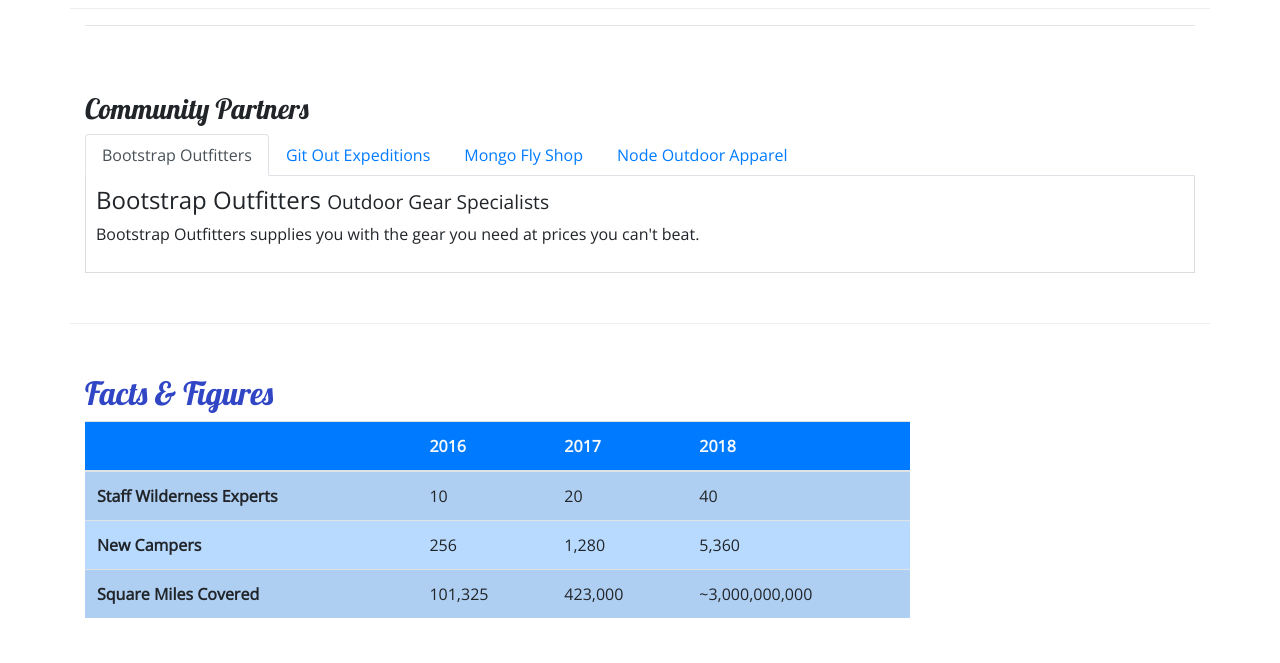
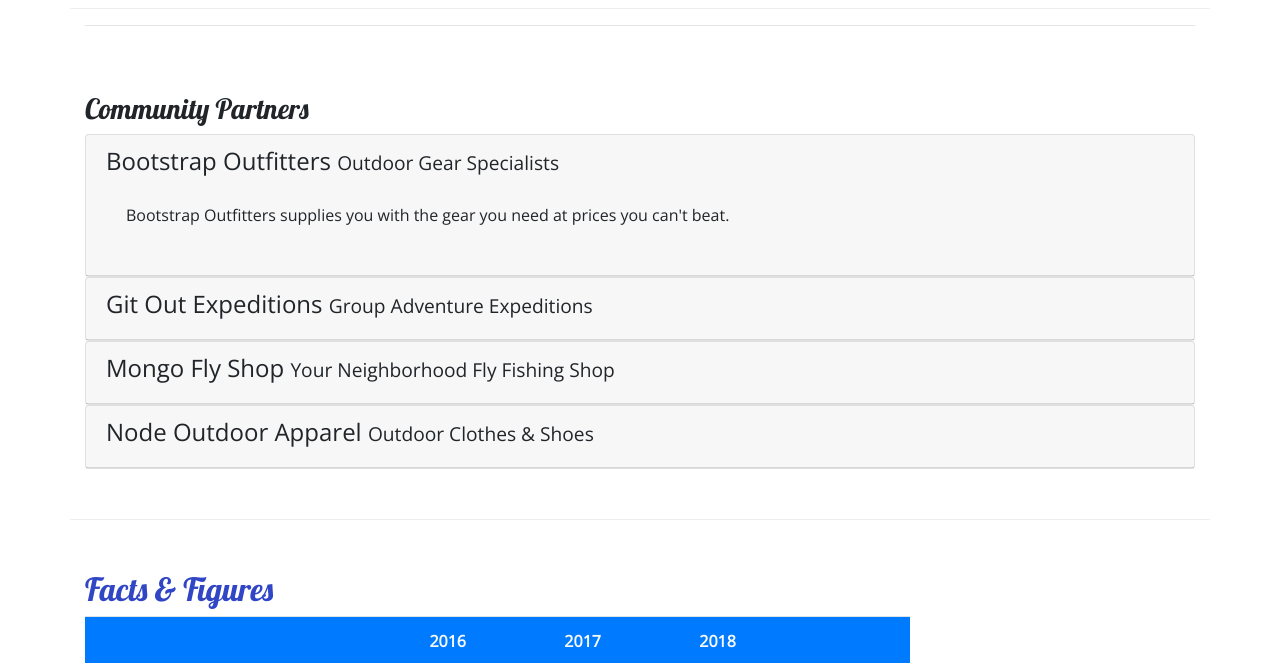
Before and after one commit to joannahanchang/Bootstrap-Project-Setup, a website: page aboutus.html in a window 1280 px wide. Shown: the part 820-1483 px from the top of the page. Drawn offline with nearby package versions, Linux system fonts and the light colour scheme.

Commit message:
Accordion

```diff
--- a/aboutus.html
+++ b/aboutus.html
@@ -103,28 +103,62 @@
         <div class="row row-content">
             <div class="col">
                 <h3>Community Partners</h3>
-                <ul class="nav nav-tabs">
-                    <li class="nav-item"><a class="nav-link active" href="#bootstrap" role="tab" data-toggle="tab">Bootstrap Outfitters</a></li>
-                    <li class="nav-item"><a class="nav-link" href="#git" role="tab" data-toggle="tab">Git Out Expeditions</a></li>
-                    <li class="nav-item"><a class="nav-link" href="#mongo" role="tab" data-toggle="tab">Mongo Fly Shop</a></li>
-                    <li class="nav-item"><a class="nav-link" href="#node" role="tab" data-toggle="tab">Node Outdoor Apparel</a></li>
-                </ul>
-                <div class="tab-content">
-                    <div role="tabpanel" class="tab-pane fade show active" id="bootstrap">
-                        <h4>Bootstrap Outfitters <small>Outdoor Gear Specialists</small></h4>
-                        <p class="d-none d-sm-block">Bootstrap Outfitters supplies you with the gear you need at prices you can't beat.</p>
+                <div id="accordion">
+                    <div class="card">
+                        <div role="tab" class="card-header">
+                            <h4>
+                                <a data-toggle="collapse" data-target="#bootstrap">
+                                    Bootstrap Outfitters <small>Outdoor Gear Specialists</small>
+                                </a>
+                            </h4>
+                            <div class="collapse show" id="bootstrap" data-parent="#accordion">
+                                <div class="card-body">
+                                    <p class="d-none d-sm-block">Bootstrap Outfitters supplies you with the gear you need at prices you can't beat.</p>
+                                </div>
+                            </div>
+                        </div>
                     </div>
-                    <div role="tabpanel" class="tab-pane fade" id="git">
-                        <h4>Git Out Expeditions <small>Group Adventure Expeditions</small></h4>
-                        <p class="d-none d-sm-block">Join Git Out Expeditions to explore new horizons with a group of other adventurers!</p>
+                    <div class="card">
+                        <div role="tab" class="card-header">
+                            <h4>
+                                <a class="collapsed" data-toggle="collapse" data-target="#git">
+                                    Git Out Expeditions <small>Group Adventure Expeditions</small>
+                                </a>
+                            </h4>
+                            <div class="collapse" id="git" data-parent="#accordion">
+                                <div class="card-body">
+                                    <p class="d-none d-sm-block">Join Git Out Expeditions to explore new horizons with a group of other adventurers!</p>
+                               </div>
+                            </div>
+                        </div>
                     </div>
-                    <div role="tabpanel" class="tab-pane fade" id="mongo">
-                        <h4>Mongo Fly Shop <small>Your Neighborhood Fly Fishing Shop.</small></h4>
-                        <p class="d-none d-sm-block">Need a new fishing pole, a tacklebox, or flies of all kinds? Stop by Mongo Fly Shop.</p>
+                    <div class="card">
+                        <div role="tab" class="card-header">
+                            <h4>
+                                <a class="collapsed" data-toggle="collapse" data-target="#mongo">
+                                    Mongo Fly Shop <small>Your Neighborhood Fly Fishing Shop</small>
+                                </a>
+                            </h4>
+                            <div class="collapse" id="mongo" data-parent="#accordion">
+                                <div class="card-body">
+                                    <p class="d-none d-sm-block">Need a new fishing pole, a tacklebox, or flies of all kinds? Stop by Mongo Fly Shop.</p>
+                                </div>
+                            </div>
+                        </div>
                     </div>
-                    <div role="tabpanel" class="tab-pane fade" id="node">
-                        <h4>Node Outdoor Apparel <small>Outdoor Clothes & Shoes</small></h4>
-                        <p class="d-none d-sm-block">From polar fleeces to swimsuits, hiking boots to waders, a visit to Node will be sure to get you covered.</p>
+                    <div class="card">
+                        <div role="tab" class="card-header">
+                            <h4>
+                                <a class="collapsed" data-toggle="collapse" data-target="#node">
+                                    Node Outdoor Apparel <small>Outdoor Clothes & Shoes</small>
+                                </a>
+                            </h4>
+                            <div class="collapse" id="node" data-parent="#accordion">
+                                <div class="card-body">
+                                    <p class="d-none d-sm-block">From polar fleeces to swimsuits, hiking boots to waders, a visit to Node will be sure to get you covered.</p>
+                                </div>
+                            </div>
+                        </div>
                     </div>
                 </div>
             </div>
--- a/css/styles.css
+++ b/css/styles.css
@@ -35,9 +35,3 @@ header h2 {
 .navbar {
     background-color: #901CAD;
 }
-
-.tab-content {
-    border: 1px solid #DDD;
-    border-top: none;
-    padding: 10px;
-}
```
